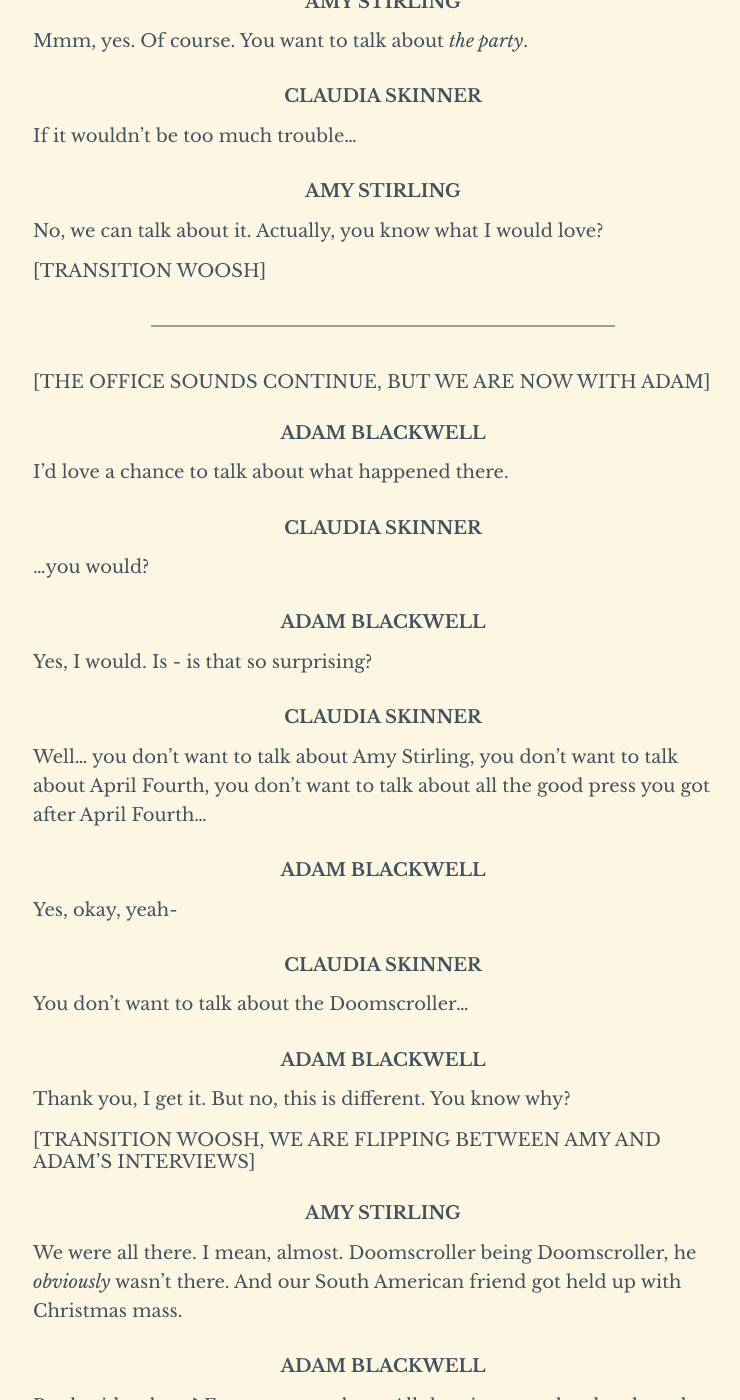
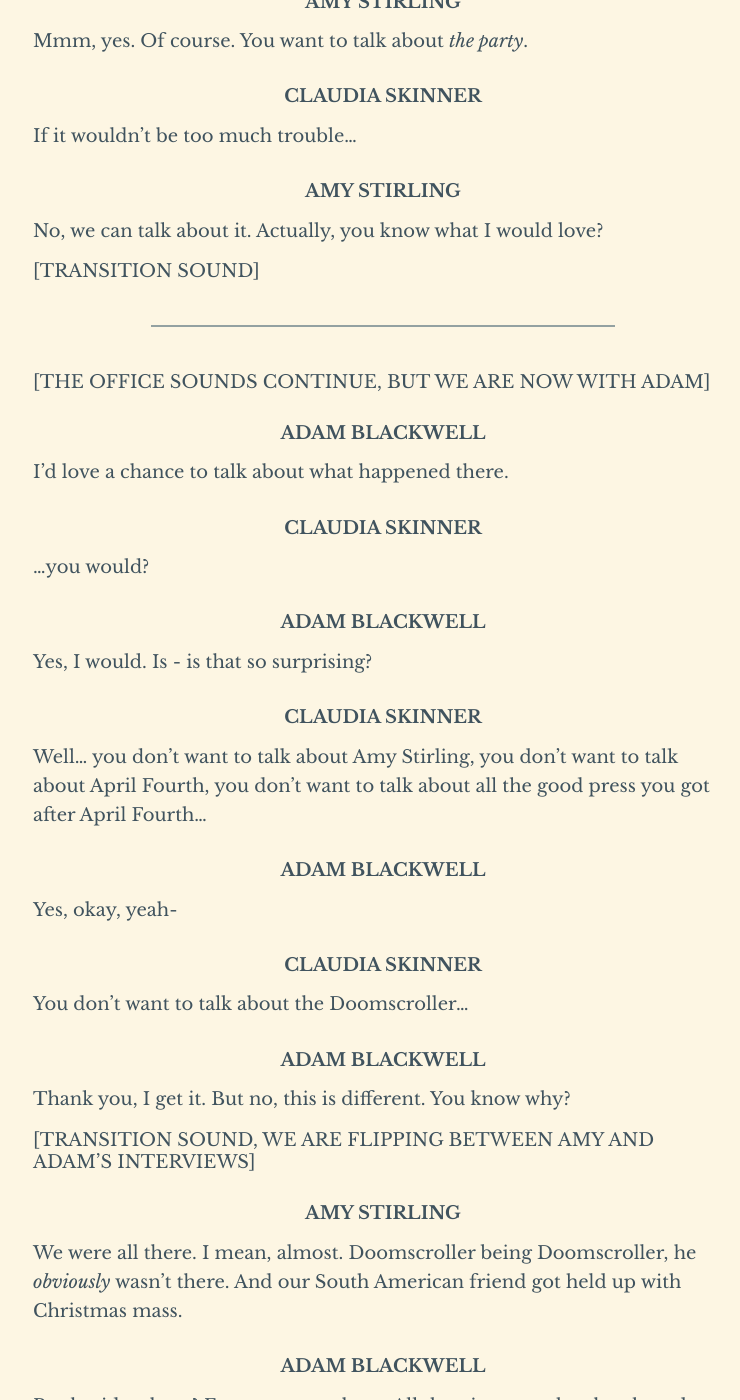
Before and after one commit to spooky-james/unofficial-the-harbingers-transcripts, a Jekyll site: the page built from _posts/2025-12-25-008.md, in a window 1280 px wide and 1400 px high, scrolled down 1036 px. Shown: the whole window, without its empty margins (257-997 px from the left). Built offline with Jekyll 4.4.1, drawn with Linux system fonts in a browser that asks for light colours.

Commit message:
Update 2025-12-25-008.md

```diff
--- a/_posts/2025-12-25-008.md
+++ b/_posts/2025-12-25-008.md
@@ -38,7 +38,7 @@ If it wouldn’t be too much trouble...
 
 No, we can talk about it. Actually, you know what I would love?
 
-##### [TRANSITION WOOSH]
+##### [TRANSITION SOUND]
 
 
 ------
@@ -74,7 +74,7 @@ You don’t want to talk about the Doomscroller...
 
 Thank you, I get it. But no, this is different. You know why?
 
-##### [TRANSITION WOOSH, WE ARE FLIPPING BETWEEN AMY AND ADAM'S INTERVIEWS]
+##### [TRANSITION SOUND, WE ARE FLIPPING BETWEEN AMY AND ADAM'S INTERVIEWS]
 
 #### AMY STIRLING
 
```
